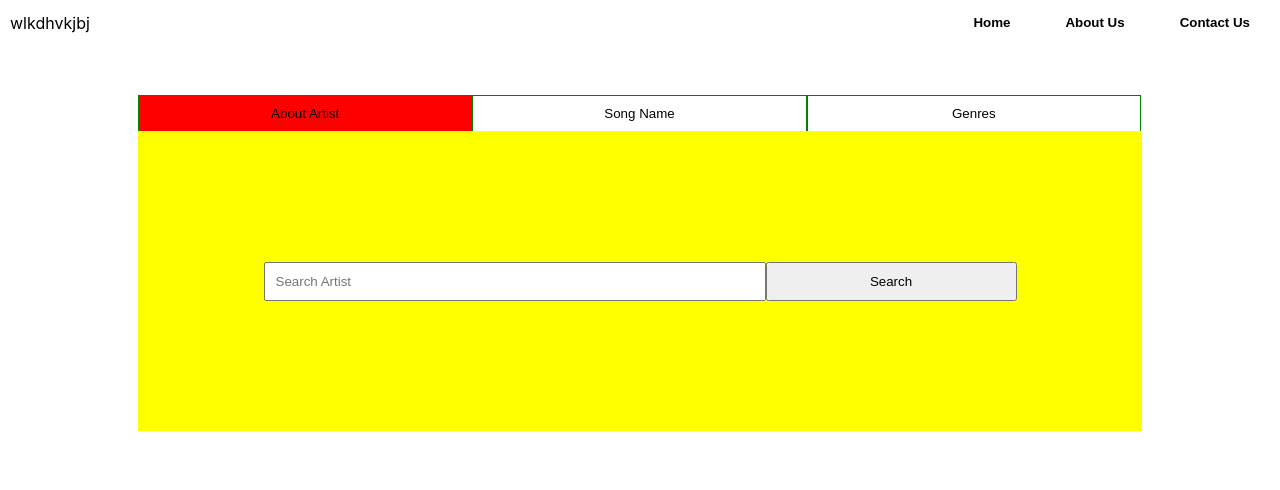
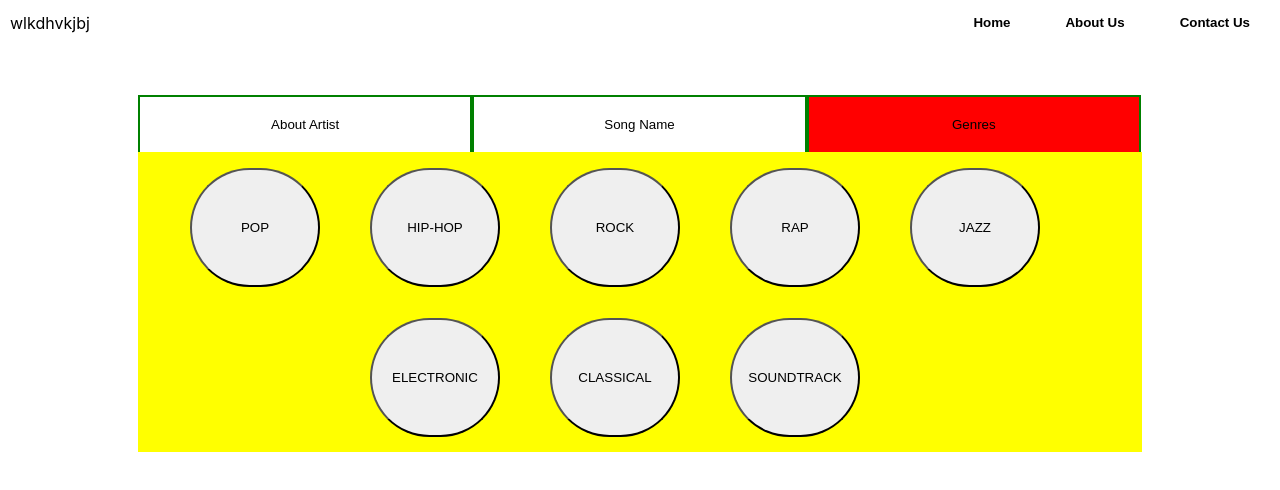
Before and after one commit to mikayel5/ACA-Project, a React (Create React App) app: page /genre in a window 1280 px wide. Shown: the top 490 px of the page. Built offline with nearby package versions, Linux system fonts and the light colour scheme.

Commit message:
big commit

```diff
--- a/package.json
+++ b/package.json
@@ -5,6 +5,7 @@
   "dependencies": {
     "react": "^16.8.3",
     "react-dom": "^16.8.3",
+    "react-router-dom": "^5.0.0",
     "react-scripts": "2.1.5"
   },
   "scripts": {
--- a/src/HomePage/Content.js
+++ b/src/HomePage/Content.js
@@ -1,106 +1,61 @@
 import React, {Component} from 'react';
 import './css/Header.css';
-import Block from '../Block';
+import { BrowserRouter as Router, Route, NavLink } from "react-router-dom";
+import Subcontent from './SubContent';
+import Genre from './Genre';
 
-const clickedButtonStyle = {
-    artistSearchButton: {
-        backgroundColor: "red",
-    },
-    songSearchButton: {
-        backgroundColor: "",
-    },
-    genreSearchButton: {
-        backgroundColor: "",
-    }
-}
-
-const videoId = [];
 class Content extends Component {
 
     constructor (props) {
         super(props)
         this.state = {
-            style: clickedButtonStyle,
-            placeholder: "Search Artist",
-            inputValue: "",
             videoId: [],
         };
     }
-
-    inputChanged = (event) => {
-        this.setState( {...this.state, inputValue: event.target.value} )
-    }
-
-    searchClick =  () => {
-        if (this.state.inputValue === "") {
-            return;
-        }
-        fetch (`https://www.googleapis.com/youtube/v3/search?part=id&maxResults=3&order=relevance&q=${this.state.inputValue}&key=AIzaSyDP7ztlVJ8pjrlFUaCsBMBtbjghLogw2fg`)
-        .then(response => response.json())
-        .then(myJson => myJson.items.forEach(item => videoId.push(item.id.videoId)))
-        this.setState( { ...this.state, videoId: videoId } )
-        console.log(this.state)
-
-    }
-
-
-
-    eventHandler = (event) => {
-        if (event.target.value === "artist") {
-            this.setState({
-                style: {
-                    artistSearchButton: {
-                        backgroundColor: "red",
-                    },
-                },
-                placeholder: "Search Artist",
-            })
-        }
-        if (event.target.value === "song") {
-            this.setState({
-                style: {
-                    songSearchButton: {
-                        backgroundColor: "red",
-                    },
-                },
-                placeholder: "Search Song",
-            })
-        }
-        if (event.target.value === "genre") {
-            this.setState({
-                style: {
-                    genreSearchButton: {
-                        backgroundColor: "red",
-                    },
-                },
-                placeholder: "Search Genre",
-            })
-        }
-    }
-
-    render (){
+    render () {
         return (
             <div className="main">
-                <div className="tabs">
-                    <button style={this.state.style.artistSearchButton} onClick={this.eventHandler} value="artist">About Artist</button>
-                    <button style={this.state.style.songSearchButton} onClick={this.eventHandler} value="song">Song Name</button>
-                    <button style={this.state.style.genreSearchButton} onClick={this.eventHandler} value="genre">Genres</button>
-                </div>
-                <div className="searchField" id ="bySongName">
-                    <div className="searchWrapper">
-                        <input placeholder={this.state.placeholder} onChange={this.inputChanged}></input>
-                        <button onClick = {this.searchClick}>Search</button>
-                    </div>
-                </div>
-                <div className =''>
-                {
-                    videoId.forEach(id => <Block url={`https://www.youtube.com/embed/ + ${id}`}/>)
-                }
-                </div>
+                    <Router>
+                        <div className="tabs">
+                            <NavLink to="/artist" className="link artist" activeClassName="active">
+                                <button>About Artist
+                                </button>
+                            </NavLink>
+                            <NavLink to="/song" className="link song" activeClassName="active">
+                                <button>
+                                    Song Name
+                                </button>
+                            </NavLink>
+                            <NavLink to="/genre" className="link genre" activeClassName="active">
+                                <button>Genres</button>
+                            </NavLink>
+                        </div>
+                        <Route path="/artist" component={ArtistSearch} />
+                        <Route path="/song" component={SongSearch} />
+                        <Route path="/genre" component={GenreSearch} />
+                    </Router>
             </div>
         )
     }
 
 }
 
+function ArtistSearch() {
+    return (
+        <Subcontent placeholdervalue="Search song by artist" activecontent="artist" />
+    )
+}
+
+function SongSearch() {
+    return (
+        <Subcontent placeholdervalue="Search song by song name" activecontent="song"/>
+    )
+}
+
+function GenreSearch() {
+    return (
+        <Genre/>
+    )
+}
+
 export default Content;
--- /dev/null
+++ b/src/HomePage/Genre.js
@@ -0,0 +1,52 @@
+import React, {Component} from 'react';
+import './css/Header.css';
+import { BrowserRouter as Router, Route, NavLink } from "react-router-dom";
+
+class Genre extends Component {
+
+    render () {
+        return (
+            <div className="genres">
+                <Router>
+                    <NavLink to="/pop">
+                        <button>POP</button>
+                    </NavLink>
+                    <NavLink to="/hiphop">
+                        <button>HIP-HOP</button>
+                    </NavLink>
+                    <NavLink to="/rock">
+                        <button>ROCK</button>
+                    </NavLink>
+                    <NavLink to="/rap">
+                        <button>RAP</button>
+                    </NavLink>
+                    <NavLink to="/jazz">
+                        <button>JAZZ</button>
+                    </NavLink>
+                    <NavLink to="/electronic">
+                        <button>ELECTRONIC</button>
+                    </NavLink>
+                    <NavLink to="/classical">
+                        <button>CLASSICAL</button>
+                    </NavLink>
+                    <NavLink to="/soundtrack">
+                        <button>SOUNDTRACK</button>
+                    </NavLink>
+                    <Route path="/pop"/>
+                    <Route path="/hiphop"/>
+                    <Route path="/rock"/>
+                    <Route path="/rap"/>
+                    <Route path="/jazz"/>
+                    <Route path="/electronic"/>
+                    <Route path="/classical"/>
+                    <Route path="/soundtrack"/>
+                </Router>
+            </div>
+        )
+    }
+}
+function pop() {
+
+}
+
+export default Genre;
--- /dev/null
+++ b/src/HomePage/SubContent.js
@@ -0,0 +1,94 @@
+import React, {Component} from 'react';
+import './css/Header.css';
+import Block from '../Block'
+
+class Subcontent extends Component {
+    constructor(props) {
+        super(props);
+        this.state = {
+            placeholder: this.props.placeholdervalue,
+            url: "",
+            inputvalue: "",
+            videoId: [],
+            activeContent: this.props.activecontent,
+            iframeTitle: "",
+        }
+    }
+
+
+
+    getInputValue = (event) => {
+        this.setState({inputvalue: event.target.value})
+    }
+    searchByArtist = () => {
+        const videoId = [];
+        this.setState({ videoId: [] })
+        fetch(`http://ws.audioscrobbler.com/2.0/?method=artist.search&artist=${this.state.inputvalue}&api_key=49edeb8bf7e07fe071335277a648f207&format=json`)
+        .then(res => res.json())
+        .then(myJson => myJson.results.artistmatches.artist[0].name)
+        .then(function(name) {
+            this.setState({iframeTitle: this.name})
+	        fetch(`https://www.googleapis.com/youtube/v3/search?part=id&maxResults=5&order=relevance&q=${name}&key=AIzaSyDP7ztlVJ8pjrlFUaCsBMBtbjghLogw2fg`)
+	            .then(response => response.json())
+                .then(myJson =>  {
+                    myJson.items.forEach(item =>
+                        {
+                            if(item.id.videoId) {
+                            videoId.push(item.id.videoId)
+                            }
+
+                        })
+                        return videoId;
+                    }
+                    )
+                .then(ids => this.setState({ videoId: ids }))
+            }.bind(this)
+        )
+    }
+
+    searchBySong = () => {
+        const videoId = [];
+        this.setState({videoId: []})
+        fetch(`http://ws.audioscrobbler.com/2.0/?method=track.search&track=${this.state.inputvalue}&api_key=49edeb8bf7e07fe071335277a648f207&format=json`)
+        .then(res => res.json())
+        .then(myJson => myJson.results.trackmatches.track[0].name)
+        .then(function(name) {
+	        fetch(`https://www.googleapis.com/youtube/v3/search?part=id&maxResults=5&order=relevance&q=${name}&key=AIzaSyDP7ztlVJ8pjrlFUaCsBMBtbjghLogw2fg`)
+	            .then(response => response.json())
+                .then(myJson =>  {
+                    myJson.items.forEach(item =>
+                        {
+                            if(item.id.videoId) {
+                            videoId.push(item.id.videoId)
+                            }
+
+                        })
+                        return videoId;
+                    }
+                    )
+                .then(ids => this.setState({ videoId: ids }))
+            }.bind(this)
+        )
+    }
+
+    render() {
+        return (
+            <>
+                <div className="searchField">
+                    <div className="searchWrapper">
+                        <input placeholder={this.state.placeholder} onChange={this.getInputValue} value={this.state.inputvalue}></input>
+                        <button onClick={this.state.activeContent === "artist" ? this.searchByArtist.bind(this) : this.searchBySong.bind(this)}>Search</button>
+                    </div>
+                </div>
+                <div className='video_container'>
+                    {
+                        this.state.videoId.map((id, index) => <Block key={index}title={this.state.iframeTitle}url={`https://www.youtube.com/embed/${id}`}/>)
+                    }
+                </div>
+            </>
+        )
+    }
+}
+
+
+export default Subcontent;
--- a/src/HomePage/css/Header.css
+++ b/src/HomePage/css/Header.css
@@ -38,6 +38,7 @@ body {
     margin: auto;
     text-align: center;
     padding: 50px 10px;
+    height: 100%;
 }
 
 .tabs {
@@ -79,3 +80,64 @@ body {
     width: 25%;
 
 }
+/* .aaa {
+    width: 100%;
+    height: 1000px;
+} */
+
+/* .acaa {
+    width: 200px;
+    height: 200px;
+    background-color: red;
+} */
+
+.link {
+    width: 33.3%;
+    background: transparent;
+    border-top: 1px solid green;
+    border-left: 1px solid green;
+    border-right: 1px solid green;
+    border-bottom: none;
+}
+
+.link button {
+    padding: 20px 0;
+    width: 100%;
+    background: transparent;
+    border-top: 1px solid green;
+    border-left: 1px solid green;
+    border-right: 1px solid green;
+    border-bottom: none;
+}
+
+.active {
+    background-color: red;
+}
+
+.video_container {
+    display: flex;
+    flex-wrap: wrap;
+    align-items: center;
+    justify-content: center;
+    padding: 10px;
+    margin-top: 30px;
+    clear: both;
+}
+
+.genres {
+    width: 100%;
+    height: 300px;
+    background-color: yellow;
+    display: flex;
+    flex-wrap: wrap;
+    align-items: center;
+    justify-content: center;
+}
+
+.genres button {
+    padding-top: 50px;
+    padding-bottom: 50px;
+    width: 130px;
+    border-radius: 150px;
+    margin-right: 50px;
+}
--- a/src/index.css
+++ b/src/index.css
@@ -12,3 +12,7 @@ code {
   font-family: source-code-pro, Menlo, Monaco, Consolas, "Courier New",
     monospace;
 }
+
+.video {
+  margin: 15px;
+}
```
Also changed, not shown: src/Block.js (+17 -21 lines), src/Button.js (added, +9 -0 lines), src/HomePage/Musicgenerator.js (added, +15 -0 lines), 1 other file (tests, documents, lock files or other folders).
